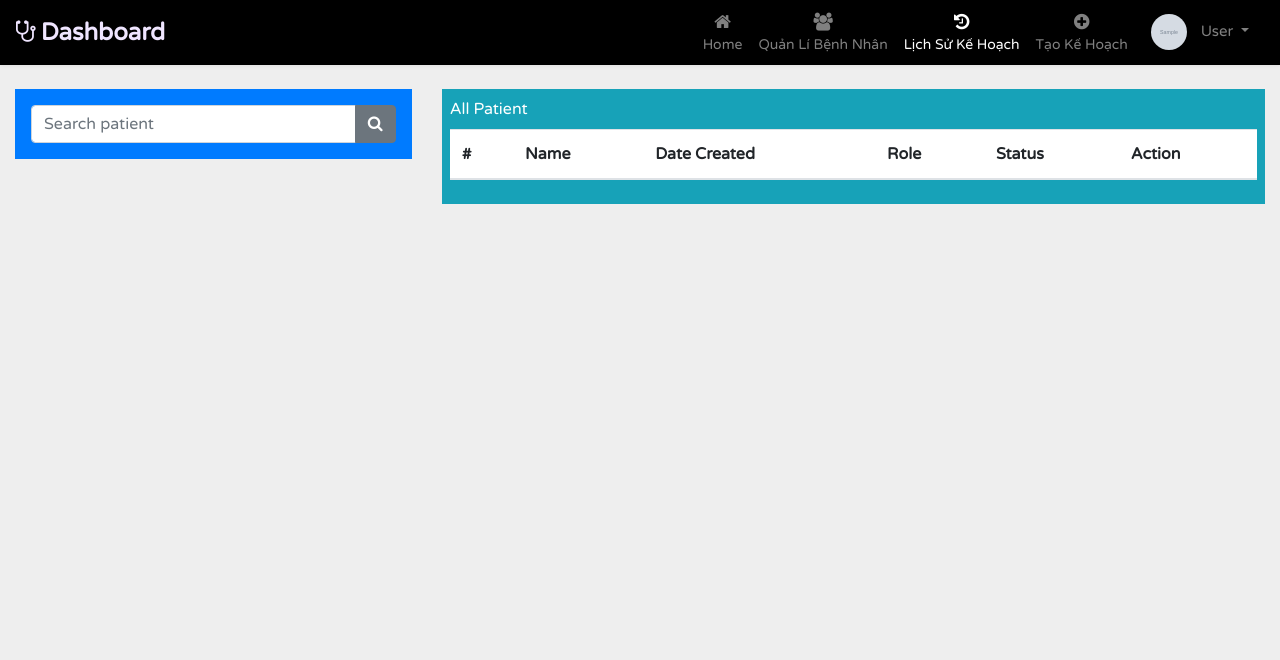
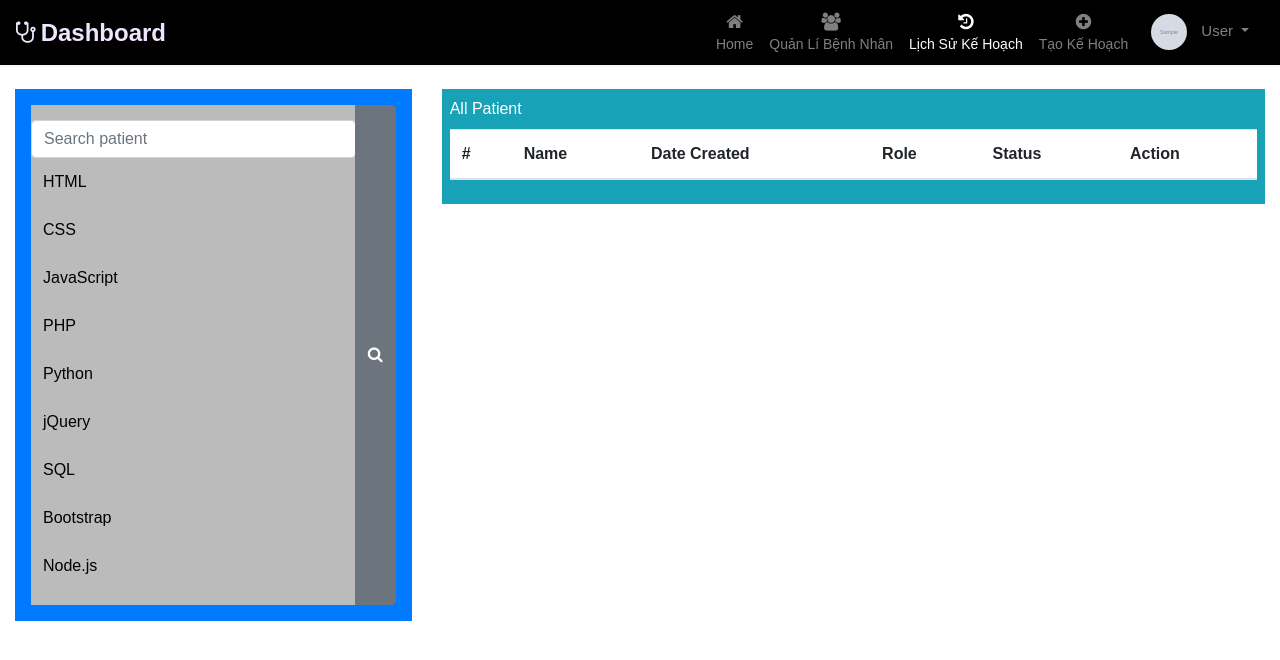
Before and after one commit to huyp26102000/Medicine-App-Form, a Flask app: template templates/history.html in a window 1280 px wide. Shown: the top 660 px of the page. Run offline with Flask 2, Linux system fonts and the light colour scheme; the template is opened without the code that fills it: most values are stand-ins (such as "Sample title", 1, 10 or a date in 2020); grey boxes marked "Sample" are stand-in pictures; lists and menus that the app fills with data are empty; some libraries are stand-ins or nearby versions.

Commit message:
listsearch

```diff
--- a/app.py
+++ b/app.py
@@ -125,4 +125,4 @@ if __name__ == '__main__':
     app.secret_key = 'super secret key'
     app.config['SESSION_TYPE'] = 'filesystem'
     app.debug = True
-    app.run(host='0.0.0.0', port=5000, debug=True)
+    app.run(host='localhost', port=5000, debug=True)
--- a/templates/history.html
+++ b/templates/history.html
@@ -13,9 +13,60 @@
 <script src="https://stackpath.bootstrapcdn.com/bootstrap/4.5.0/js/bootstrap.min.js"></script>
 <style>
 body {
-	background: #eeeeee;
-	font-family: 'Varela Round', sans-serif;
+  font-family: Arial, Helvetica, sans-serif;
 }
+
+* {
+  box-sizing: border-box;
+}
+
+/* Create a column layout with Flexbox */
+.row {
+  display: flex;
+}
+
+/* Left column (menu) */
+.left {
+  flex: 35%;
+  padding: 15px 0;
+}
+
+.left h2 {
+  padding-left: 8px;
+}
+
+/* Right column (page content) */
+.right {
+  flex: 65%;
+  padding: 15px;
+}
+
+/* Style the search box */
+#mySearch {
+  width: 100%;
+  font-size: 18px;
+  padding: 11px;
+  border: 1px solid #ddd;
+}
+
+/* Style the navigation menu inside the left column */
+#myMenu {
+  list-style-type: none;
+  padding: 0;
+  margin: 0;
+}
+
+#myMenu li a {
+  padding: 12px;
+  text-decoration: none;
+  color: black;
+  display: block
+}
+
+#myMenu li a:hover {
+  background-color: #eee;
+}
+
 .navbar {
 	color: #fff;
 	background: #000000 !important;
@@ -231,7 +282,36 @@ body {
 			<div class="col-sm-4">
 				<div class="p-3 mb-2 bg-primary text-white">
 					<div class="input-group">
-						<input type="text" class="form-control" placeholder="Search patient">
+  							<div class="left" style="background-color:#bbb;">
+								<input type="text" class="form-control" onkeyup="myFunction()" placeholder="Search patient" title="Type in a name"><ul id="myMenu">
+      									<li><a href="#">HTML</a></li>
+     									<li><a href="#">CSS</a></li>
+      									<li><a href="#">JavaScript</a></li>
+      									<li><a href="#">PHP</a></li>
+      									<li><a href="#">Python</a></li>
+      									<li><a href="#">jQuery</a></li>
+      									<li><a href="#">SQL</a></li>
+      									<li><a href="#">Bootstrap</a></li>
+      									<li><a href="#">Node.js</a></li>
+    								</ul>
+ 								 </div>
+ 								<script>
+								function myFunction() {
+  									var input, filter, ul, li, a, i;
+  										input = document.getElementById("mySearch");
+  										filter = input.value.toUpperCase();
+  										ul = document.getElementById("myMenu");
+  										li = ul.getElementsByTagName("li");
+  										for (i = 0; i < li.length; i++) {
+    										a = li[i].getElementsByTagName("a")[0];
+    										if (a.innerHTML.toUpperCase().indexOf(filter) > -1) {
+      											li[i].style.display = "";
+    										} else {
+      											li[i].style.display = "none";
+    										}
+  										}
+								}
+							</script>
 						<div class="input-group-append">
 							<button class="btn btn-secondary" type="button">
 								<i class="fa fa-search"></i>
@@ -260,5 +340,6 @@ body {
 			</div></div>
 		</div>
     </Form>
+
 </body>
 </html>
```
